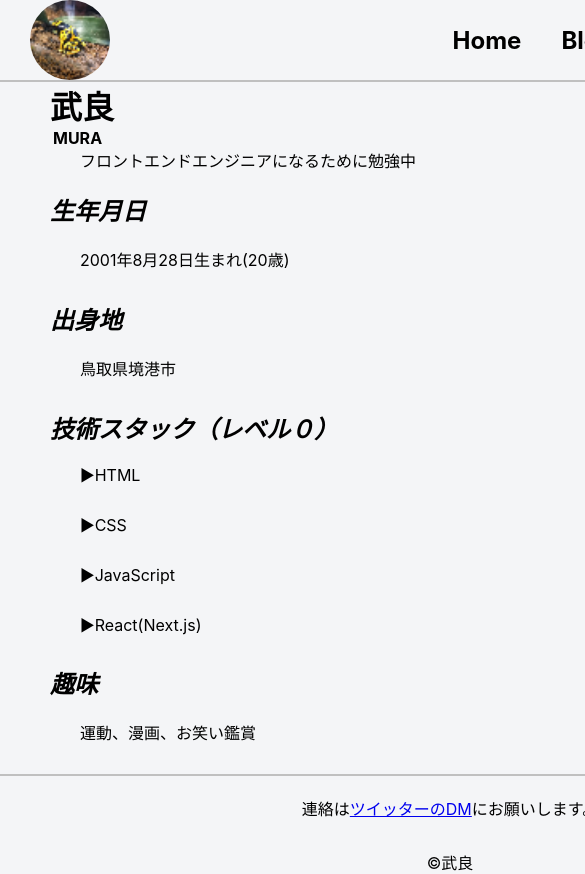
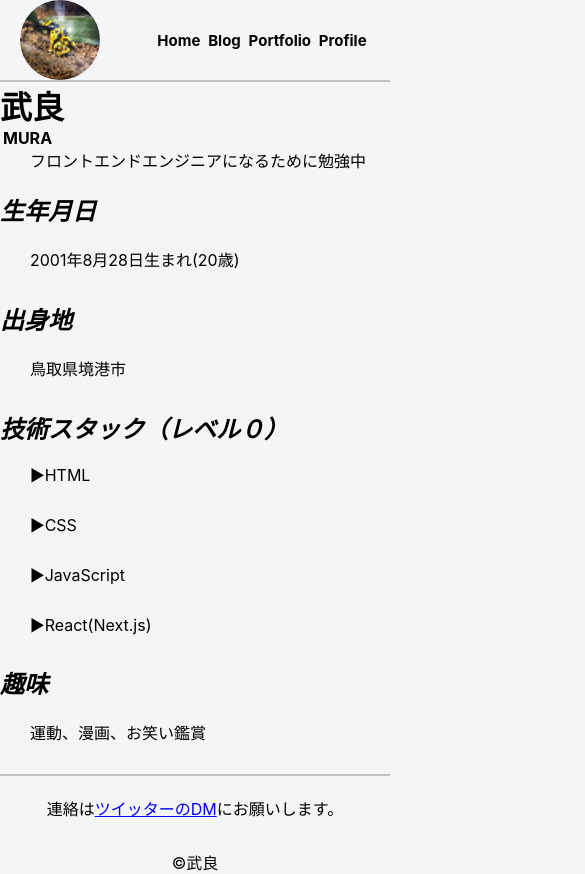
Before and after one commit to mura012/my-blog, a Next.js app: page /profile in a window 390 px wide. Shown: the top 874 px of the page, 585 px wide, since content can reach past the window. Built offline with nearby package versions, Linux system fonts and the light colour scheme.

Commit message:
📱 レスポンシブデザインの崩れを直した

```diff
--- a/src/components/Header/Header.module.css
+++ b/src/components/Header/Header.module.css
@@ -2,7 +2,7 @@
   display: flex;
   justify-content: space-between;
   align-items: center;
-  padding-left: 30px;
+  padding-left: 5vw;
   border-bottom: 2px solid rgb(192, 192, 192);
 }
 .image {
@@ -10,12 +10,12 @@
   cursor: pointer;
 }
 .headerLink {
-  padding-right: 10px;
+  margin-right: 5vw;
   display: flex;
 }
 .title {
   display: inline-block;
-  padding: 0 20px;
+  padding: 0 1vw;
   cursor: pointer;
   transition: 0.3s;
 }
@@ -23,3 +23,9 @@
   border-bottom: 1px solid rgb(192, 192, 192);
   opacity: 0.5;
 }
+
+@media (max-width: 520px) {
+  .headerLink {
+    font-size: 10px;
+  }
+}
--- a/src/components/Links/Links.module.css
+++ b/src/components/Links/Links.module.css
@@ -10,7 +10,7 @@
   border-bottom: 2px solid rgb(192, 192, 192);
 }
 .links {
-  width: 800px;
+  width: 100%;
   margin: 0 auto;
   display: flex;
   justify-content: center;
--- a/src/components/profile/Profile.module.css
+++ b/src/components/profile/Profile.module.css
@@ -1,5 +1,6 @@
 .profile {
-  width: 800px;
+  width: 100%;
+  max-width: 800px;
   margin: 0 auto;
 }
 .job {
--- a/src/styles/globals.css
+++ b/src/styles/globals.css
@@ -3,7 +3,7 @@ body {
   padding: 0;
   margin: 0;
   background-color: rgb(245, 246, 246);
-  min-width: 900px;
+  width: 100vw;
   background-color: #f4f5f7;
   font-family: -apple-system, BlinkMacSystemFont, Segoe UI, Roboto, Oxygen,
     Ubuntu, Cantarell, Fira Sans, Droid Sans, Helvetica Neue, sans-serif;
```
Also changed, not shown: src/components/introduction/Introduction.module.css (+5 -2 lines), src/pages/blog/blog.module.css (+7 -3 lines).
